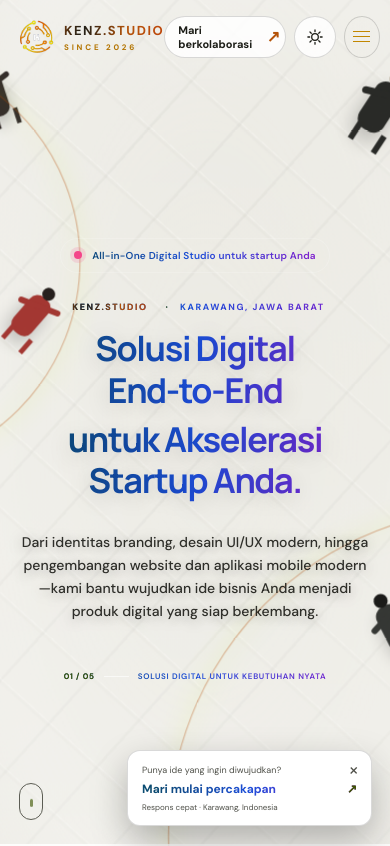
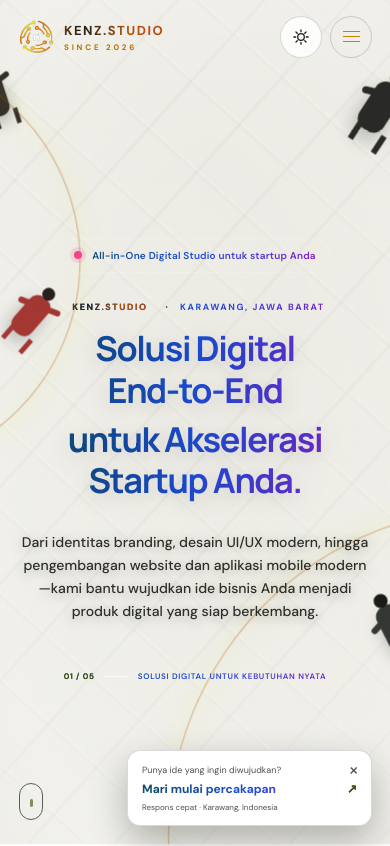
Before and after one commit to Yudhae94/YEP.studio, a website: page index.html in a window 390 px wide. Shown: the top 846 px of the page. Drawn offline with Linux system fonts and the light colour scheme.

Commit message:
feat: sembunyikan tombol Mari berkolaborasi di header agar lebih bersih

```diff
--- a/css/components/buttons.css
+++ b/css/components/buttons.css
@@ -1,33 +1,5 @@
-.header-book {
-  display: inline-flex;
-  min-height: 52px;
-  align-items: center;
-  gap: 15px;
-  padding: 5px 6px 5px 22px;
-  border: 1px solid var(--line);
-  border-radius: 30px;
-  background: var(--glass-strong);
-  color: var(--ink);
-  font-size: 13px;
-  font-weight: 700;
-  transition: transform .2s ease, background .2s ease, box-shadow .2s ease;
-}
-
-.header-book:hover,
-.header-book:focus-visible {
-  transform: translateY(-2px);
-  border-color: rgba(255,173,0,.75);
-  background: rgba(255,173,0,.1);
-  box-shadow: 0 0 0 1px rgba(255,173,0,.2), 0 0 18px rgba(255,173,0,.3);
-}
-
-.calendar-mark {
-  color: #ffd166;
-  font-size: 18px;
-  transition: transform .2s ease;
-}
-
-.header-book:hover .calendar-mark { transform: translate(2px, -2px); }
+/* CTA "Mari berkolaborasi" di header disembunyikan agar tampilan lebih bersih.
+   CTA tetap tersedia lewat kartu "Mari mulai percakapan" yang mengambang. */
 
 .button {
   display: inline-flex;
@@ -78,15 +50,6 @@
 .collab-submit span { font-size: 14px; }
 
 @media (max-width: 640px) {
-  .header-book {
-    min-height: 42px;
-    gap: 8px;
-    padding: 4px 5px 4px 13px;
-    font-size: 11px;
-  }
-
-  .calendar-mark { font-size: 16px; }
-
   .button {
     min-height: 49px;
     gap: 12px;
@@ -98,7 +61,6 @@
 }
 
 @media (max-width: 360px) {
-  .header-book { padding-left: 10px; font-size: 10px; }
   .button { gap: 8px; padding-inline: 13px; font-size: 11px; }
 }
 
--- a/index.html
+++ b/index.html
@@ -42,10 +42,6 @@
         </span>
       </a>
       <div class="header-actions">
-        <a class="header-book" href="#contact">
-          Mari berkolaborasi
-          <span class="calendar-mark" aria-hidden="true">↗</span>
-        </a>
         <button
           class="theme-toggle"
           type="button"
--- a/styles.css
+++ b/styles.css
@@ -84,7 +84,6 @@
 [data-theme="light"] .menu-pill i { background: #c28700; }
 [data-theme="light"] .brand-copy small,
 [data-theme="light"] .footer-brand-copy small { color: #b37400; }
-[data-theme="light"] .calendar-mark,
 [data-theme="light"] .button-primary span { color: #b45309; }
 [data-theme="light"] .hero-ring { border-color: rgba(180, 83, 9, .4); }
 
```
